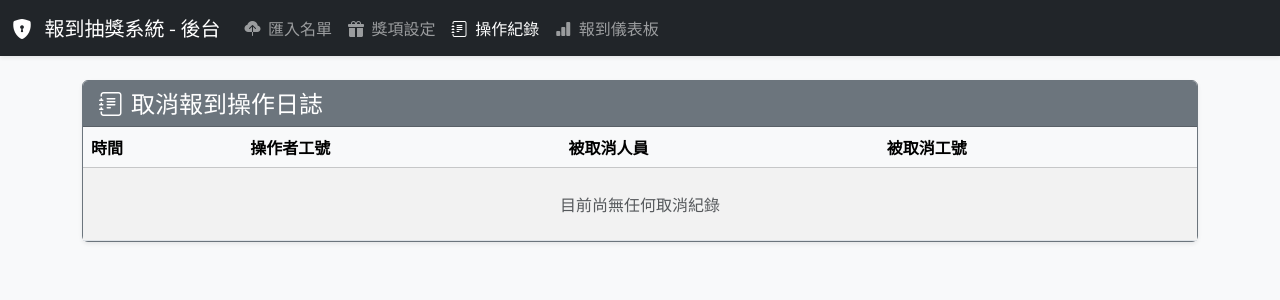
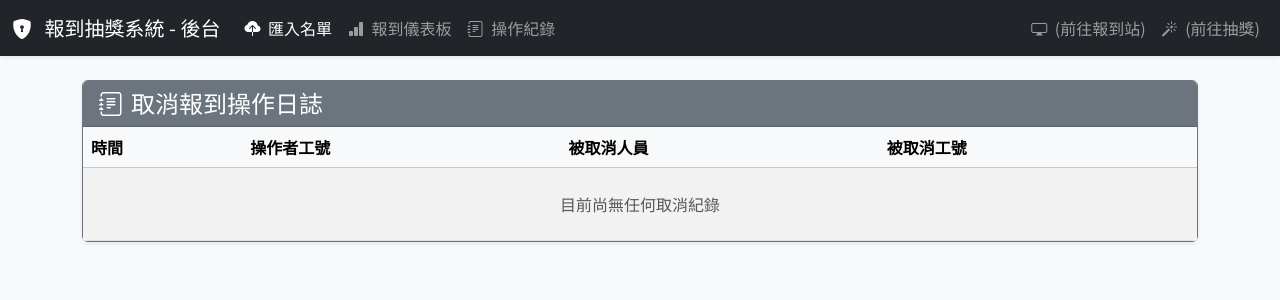
Before and after one commit to jjaass9507/self-checkin-lottery-system, a Flask app: page /admin/logs in a window 1280 px wide. Shown: the top 300 px of the page. Run offline with Flask 3, Linux system fonts and the light colour scheme; data that the repository does not hold is empty.

Commit message:
git commit "更新導航欄: 調整報到儀表板和操作紀錄的連結，新增前往報到站和抽獎的選項"

```diff
--- a/app/templates/admin/logs.html
+++ b/app/templates/admin/logs.html
@@ -24,23 +24,30 @@
             <div class="collapse navbar-collapse" id="adminNav">
                 <ul class="navbar-nav me-auto mb-2 mb-lg-0">
                     <li class="nav-item">
-                        <a class="nav-link" href="{{ url_for('admin.import_page') }}">
+                        <a class="nav-link active" aria-current="page" href="{{ url_for('admin.import_page') }}">
                             <i class="bi bi-cloud-upload-fill me-1"></i> 匯入名單
-                        </a>
-                    </li>
-                    <li class="nav-item">
-                        <a class="nav-link" href="{{ url_for('admin.prizes') }}">
-                            <i class="bi bi-gift-fill me-1"></i> 獎項設定
-                        </a>
-                    </li>
-                    <li class="nav-item">
-                        <a class="nav-link active" href="{{ url_for('admin.logs_page') }}">
-                            <i class="bi bi-journal-text me-1"></i> 操作紀錄
                         </a>
                     </li>
                     <li class="nav-item">
                         <a class="nav-link" href="{{ url_for('checkin.dashboard') }}">
                             <i class="bi bi-bar-chart-fill me-1"></i> 報到儀表板
+                        </a>
+                    </li>
+                    <li class="nav-item">
+                        <a class="nav-link" href="{{ url_for('admin.logs_page') }}">
+                            <i class="bi bi-journal-text me-1"></i> 操作紀錄
+                        </a>
+                    </li>
+                </ul>
+                <ul class="navbar-nav ms-auto">
+                    <li class="nav-item">
+                        <a class="nav-link" href="{{ url_for('checkin.self_checkin_page') }}" target="_blank">
+                            <i class="bi bi-display me-1"></i> (前往報到站)
+                        </a>
+                    </li>
+                    <li class="nav-item">
+                        <a class="nav-link" href="{{ url_for('lottery.lottery_screen') }}" target="_blank">
+                            <i class="bi bi-magic me-1"></i> (前往抽獎)
                         </a>
                     </li>
                 </ul>
```
